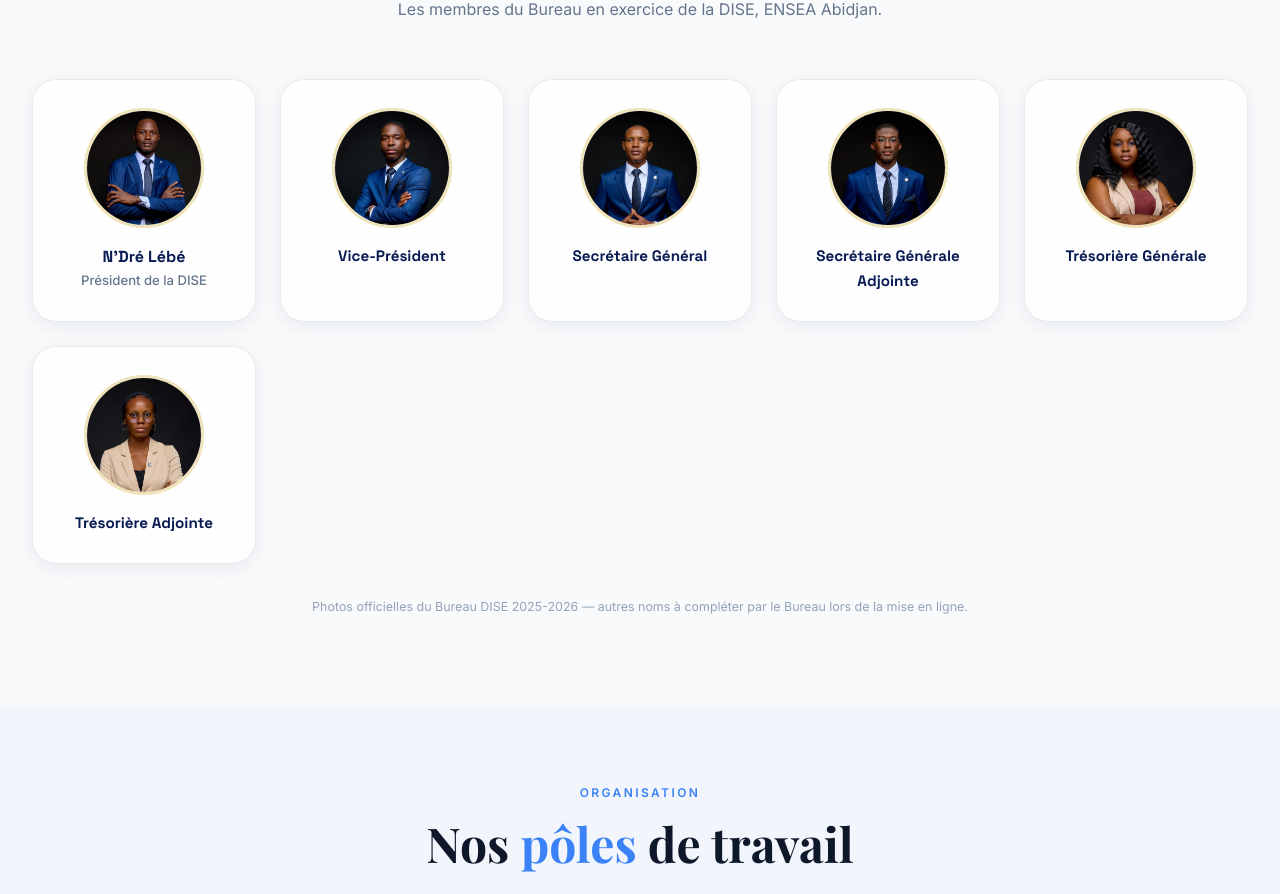
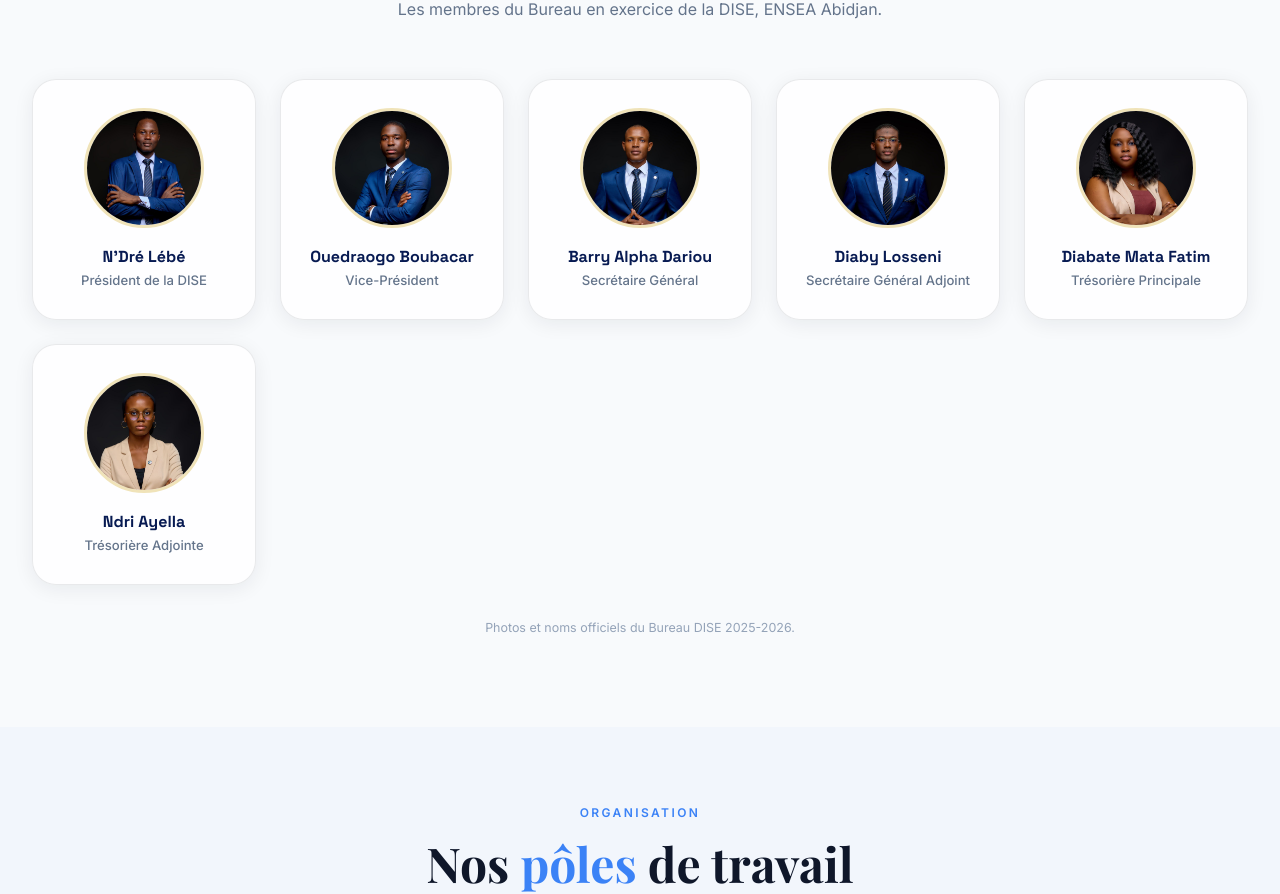
Before and after one commit to mfad20/dise-platform, a Flask app: page /la-dise in a window 1280 px wide. Shown: the part 2352-3246 px from the top of the page. Run offline with Flask 3, Linux system fonts and the light colour scheme; data comes from the database, SQL or seed files in the repository; some web fonts are replaced.

Commit message:
Add real names for the remaining Bureau members
Vice-Président, Secrétaire Général, Secrétaire Général Adjoint,
Trésorière Principale and Trésorière Adjointe now show their actual
names instead of just their function.

```diff
--- a/app/routes/main.py
+++ b/app/routes/main.py
@@ -91,16 +91,14 @@ def la_dise():
         User.fonction_actuelle.isnot(None)
     ).order_by(User.id.desc()).limit(6).all()
 
-    # Photos officielles du Bureau 2025-2026 (fournies par l'utilisateur).
-    # Aucun nom n'est inventé : seule la fonction est affichée, les noms
-    # réels devront être complétés par le Bureau lors de la mise en ligne.
+    # Photos et noms officiels du Bureau 2025-2026 (fournis par l'utilisateur).
     bureau_officiel = [
         {"role": "Président de la DISE", "nom": "N'Dré Lébé", "photo": "bureau/president_dise_2025_2026.jpeg"},
-        {"role": "Vice-Président", "photo": "bureau/Vice_president.jpeg"},
-        {"role": "Secrétaire Général", "photo": "bureau/secretaire_general.jpeg"},
-        {"role": "Secrétaire Générale Adjointe", "photo": "bureau/secretaire_adjointe.jpeg"},
-        {"role": "Trésorière Générale", "photo": "bureau/tresoriere_principale.jpeg"},
-        {"role": "Trésorière Adjointe", "photo": "bureau/tresoriere_adjointe.jpeg"},
+        {"role": "Vice-Président", "nom": "Ouedraogo Boubacar", "photo": "bureau/Vice_president.jpeg"},
+        {"role": "Secrétaire Général", "nom": "Barry Alpha Dariou", "photo": "bureau/secretaire_general.jpeg"},
+        {"role": "Secrétaire Général Adjoint", "nom": "Diaby Losseni", "photo": "bureau/secretaire_adjointe.jpeg"},
+        {"role": "Trésorière Principale", "nom": "Diabate Mata Fatim", "photo": "bureau/tresoriere_principale.jpeg"},
+        {"role": "Trésorière Adjointe", "nom": "Ndri Ayella", "photo": "bureau/tresoriere_adjointe.jpeg"},
     ]
 
     return render_template(
--- a/app/templates/la_dise.html
+++ b/app/templates/la_dise.html
@@ -67,7 +67,7 @@
       </div>
       {% endfor %}
     </div>
-    <p class="help-text text-center mt-3">Photos officielles du Bureau DISE 2025-2026 — autres noms à compléter par le Bureau lors de la mise en ligne.</p>
+    <p class="help-text text-center mt-3">Photos et noms officiels du Bureau DISE 2025-2026.</p>
   </div>
 </section>
 
```
